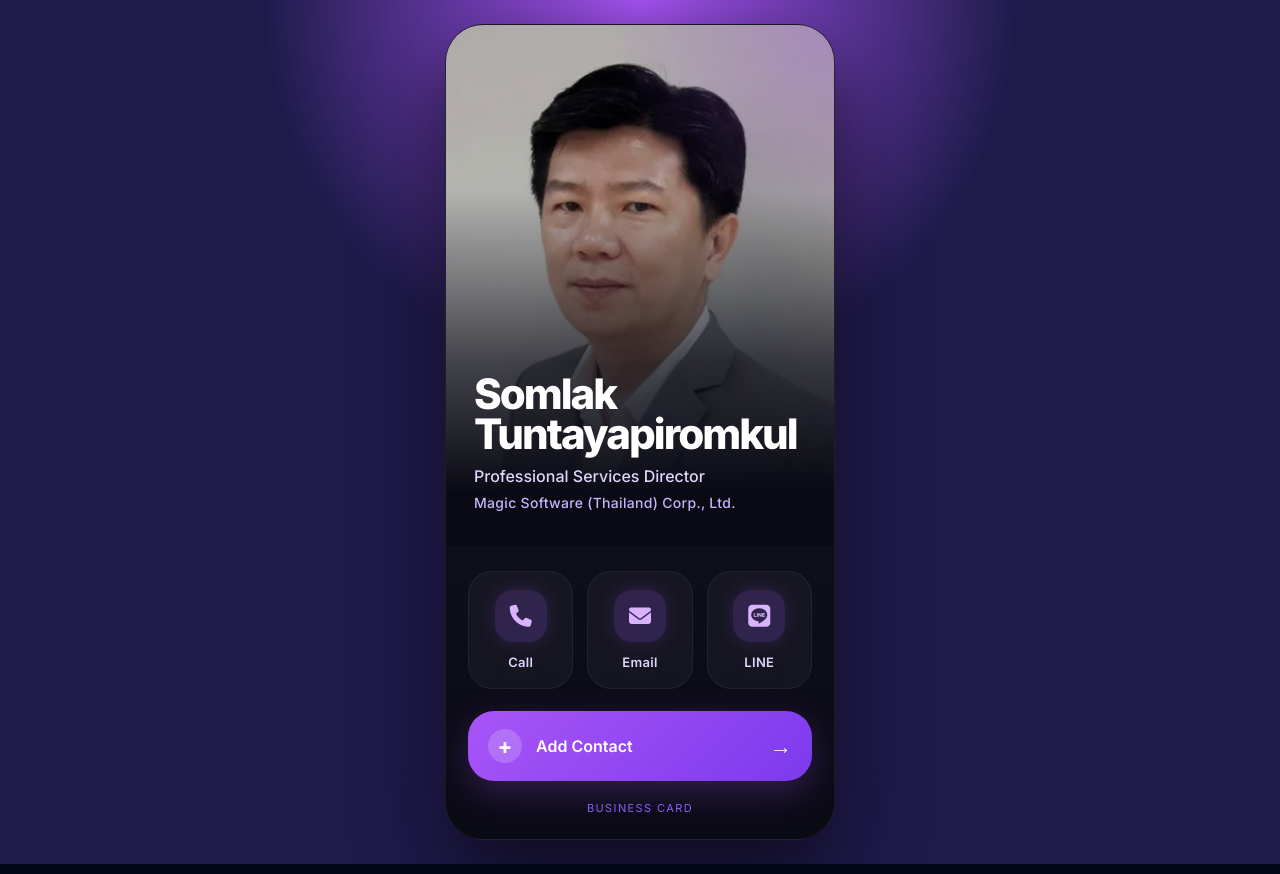
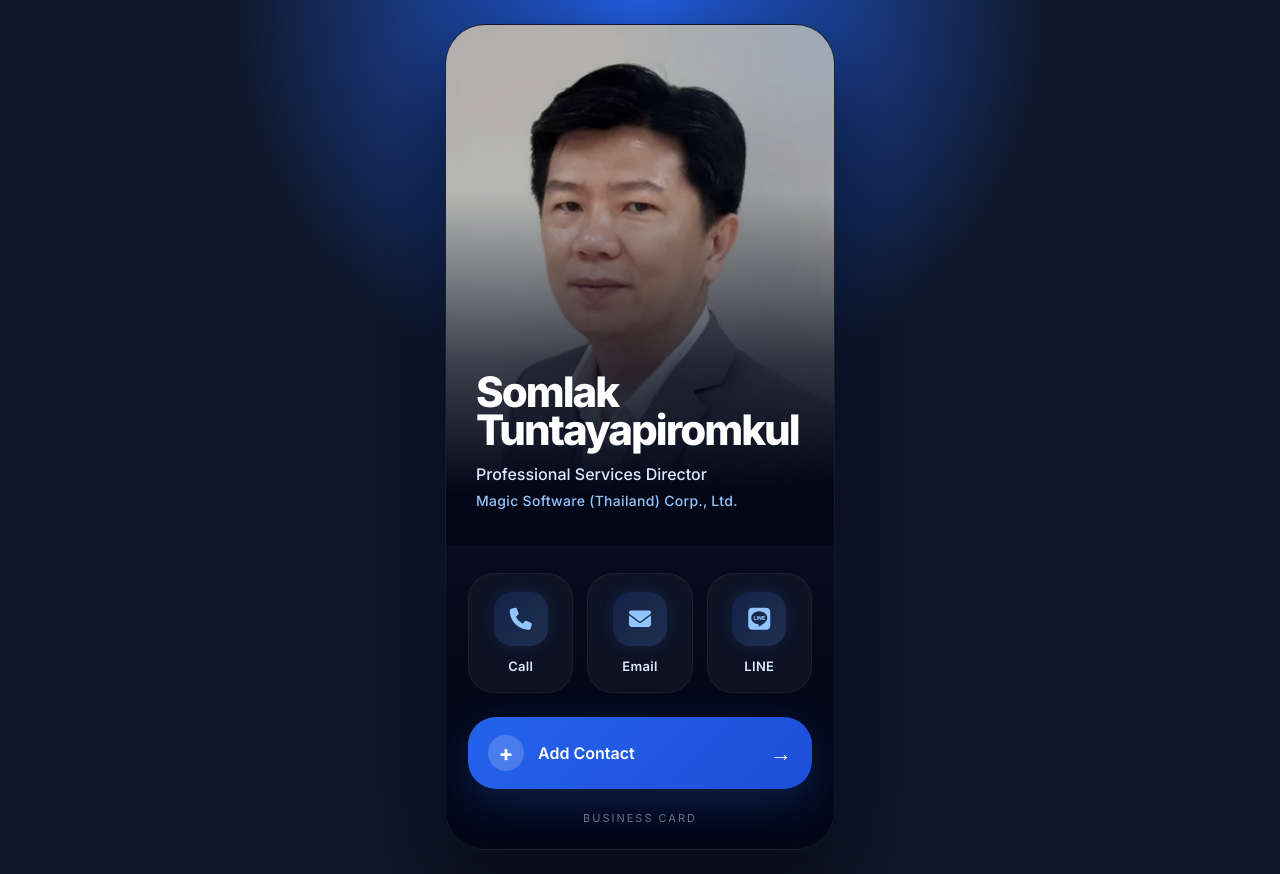
Before and after one commit to ruangrit02770/somlak_card, a plain HTML site: page index.html in a window 1280 px wide. Drawn offline with Linux system fonts and the light colour scheme.

Commit message:
Update index.html

```diff
--- a/index.html
+++ b/index.html
@@ -10,7 +10,7 @@
     content="width=device-width, initial-scale=1.0"
   />
 
-  <title>Business Card</title>
+  <title>Executive Business Card</title>
 
   <link rel="preconnect" href="https://fonts.googleapis.com">
 
@@ -40,8 +40,8 @@
 
         radial-gradient(
           circle at top,
-          #a855f7 0%,
-          #1e1b4b 35%
+          #2563eb 0%,
+          #0f172a 38%
         ),
 
         #020617;
@@ -67,22 +67,24 @@
       background:
         linear-gradient(
           180deg,
-          rgba(24,24,40,.98),
-          rgba(10,10,20,1)
+          rgba(15,23,42,.98),
+          rgba(2,6,23,1)
         );
 
-      border-radius:38px;
+      border-radius:40px;
 
       overflow:hidden;
 
       border:
-        1px solid rgba(255,255,255,.05);
+        1px solid rgba(255,255,255,.06);
 
       box-shadow:
-        0 30px 80px rgba(0,0,0,.7),
-        0 0 60px rgba(168,85,247,.15);
+        0 35px 90px rgba(0,0,0,.7),
+        0 0 60px rgba(37,99,235,.12);
 
       position:relative;
+
+      backdrop-filter:blur(20px);
     }
 
     .top{
@@ -104,8 +106,8 @@
       object-position:center top;
 
       filter:
-        contrast(1.05)
-        saturate(.95)
+        contrast(1.04)
+        saturate(.92)
         brightness(.92);
 
       transform:scale(1.02);
@@ -121,14 +123,14 @@
 
         linear-gradient(
           to top,
-          rgba(10,10,20,1) 10%,
-          rgba(10,10,20,.72) 35%,
-          rgba(10,10,20,.10) 68%
+          rgba(2,6,23,1) 10%,
+          rgba(2,6,23,.72) 35%,
+          rgba(2,6,23,.08) 68%
         ),
 
         radial-gradient(
           circle at top right,
-          rgba(168,85,247,.35),
+          rgba(96,165,250,.22),
           transparent 35%
         );
     }
@@ -137,8 +139,8 @@
 
       position:absolute;
 
-      left:28px;
-      bottom:34px;
+      left:30px;
+      bottom:36px;
 
       z-index:5;
     }
@@ -149,16 +151,16 @@
 
       font-weight:800;
 
-      line-height:.95;
+      line-height:.92;
 
       letter-spacing:-2px;
     }
 
     .position{
 
-      margin-top:12px;
+      margin-top:14px;
 
-      color:#ddd6fe;
+      color:#dbeafe;
 
       font-size:16px;
 
@@ -169,7 +171,7 @@
 
       margin-top:8px;
 
-      color:#c4b5fd;
+      color:#93c5fd;
 
       font-size:14px;
 
@@ -180,7 +182,7 @@
 
     .bottom-panel{
 
-      padding:26px 22px 24px;
+      padding:28px 22px 24px;
     }
 
     .actions{
@@ -191,7 +193,7 @@
 
       gap:14px;
 
-      margin-bottom:22px;
+      margin-bottom:24px;
     }
 
     .icon-btn{
@@ -204,7 +206,7 @@
       border:
         1px solid rgba(255,255,255,.06);
 
-      border-radius:24px;
+      border-radius:26px;
 
       padding:18px 12px;
 
@@ -222,12 +224,12 @@
 
       transition:.25s;
 
-      backdrop-filter:blur(14px);
+      backdrop-filter:blur(16px);
     }
 
     .icon-btn:hover{
 
-      transform:translateY(-4px);
+      transform:translateY(-5px);
 
       background:
         rgba(255,255,255,.08);
@@ -235,8 +237,8 @@
 
     .icon-bg{
 
-      width:52px;
-      height:52px;
+      width:54px;
+      height:54px;
 
       border-radius:18px;
 
@@ -249,24 +251,24 @@
       background:
         linear-gradient(
           135deg,
-          rgba(168,85,247,.18),
-          rgba(139,92,246,.22)
+          rgba(37,99,235,.18),
+          rgba(96,165,250,.20)
         );
 
       box-shadow:
-        0 0 18px rgba(168,85,247,.18);
+        0 0 20px rgba(37,99,235,.15);
     }
 
     .icon-bg i{
 
       font-size:22px;
 
-      color:#d8b4fe;
+      color:#93c5fd;
     }
 
     .icon-btn small{
 
-      color:#ddd6fe;
+      color:#dbeafe;
 
       font-size:13px;
 
@@ -287,13 +289,13 @@
 
       padding:18px 20px;
 
-      border-radius:26px;
+      border-radius:28px;
 
       background:
         linear-gradient(
           135deg,
-          #a855f7,
-          #7c3aed
+          #2563eb,
+          #1d4ed8
         );
 
       color:white;
@@ -301,14 +303,14 @@
       transition:.25s;
 
       box-shadow:
-        0 12px 35px rgba(168,85,247,.25);
+        0 14px 40px rgba(37,99,235,.24);
     }
 
     .save:hover{
 
-      transform:translateY(-3px);
+      transform:translateY(-4px);
 
-      opacity:.95;
+      opacity:.96;
     }
 
     .save-left{
@@ -326,8 +328,8 @@
 
     .save-icon{
 
-      width:34px;
-      height:34px;
+      width:36px;
+      height:36px;
 
       border-radius:50%;
 
@@ -354,15 +356,15 @@
 
     .footer{
 
-      margin-top:20px;
+      margin-top:22px;
 
       text-align:center;
 
-      color:#8b5cf6;
+      color:#64748b;
 
       font-size:11px;
 
-      letter-spacing:1.4px;
+      letter-spacing:2px;
     }
 
   </style>
```
